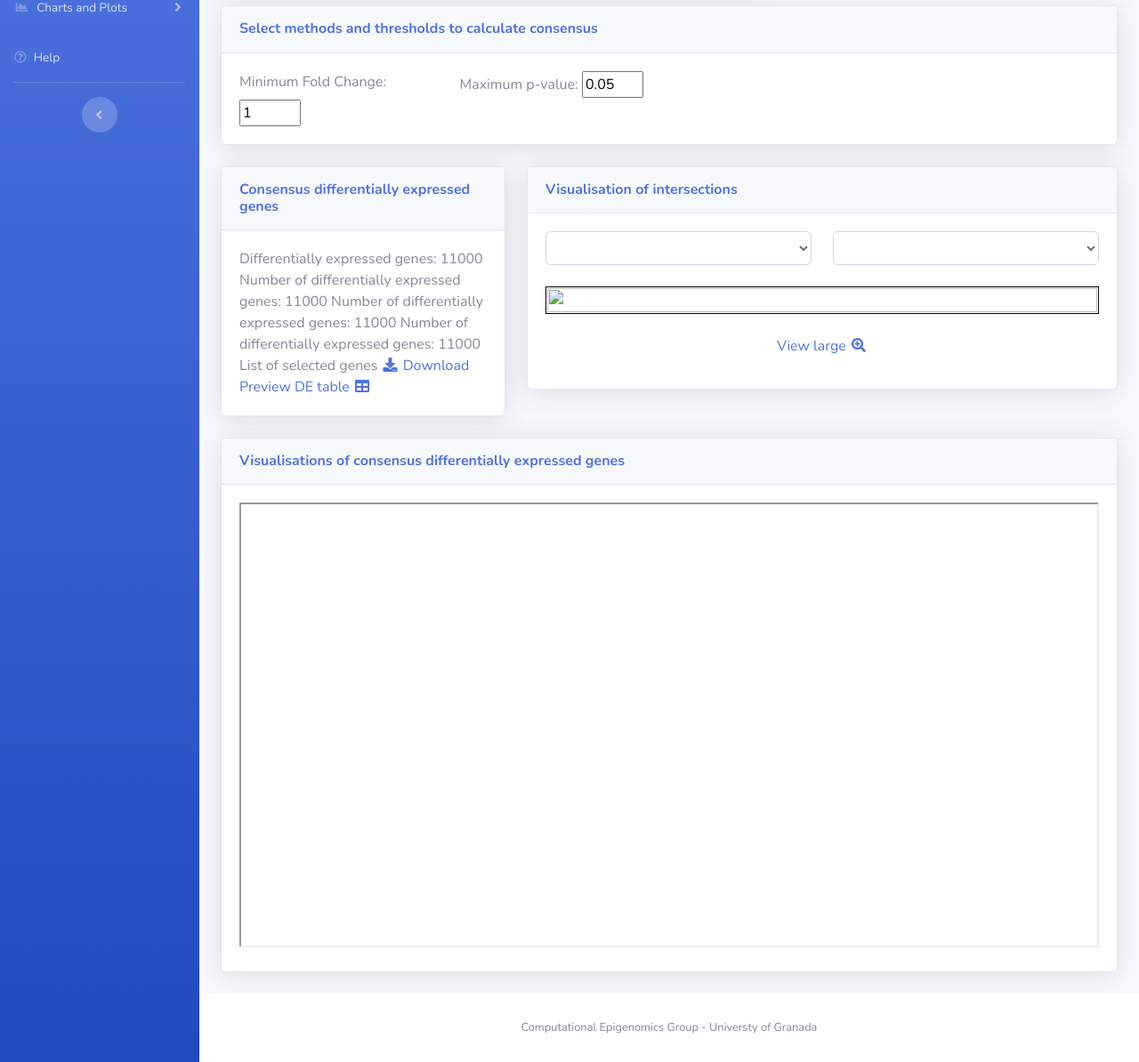
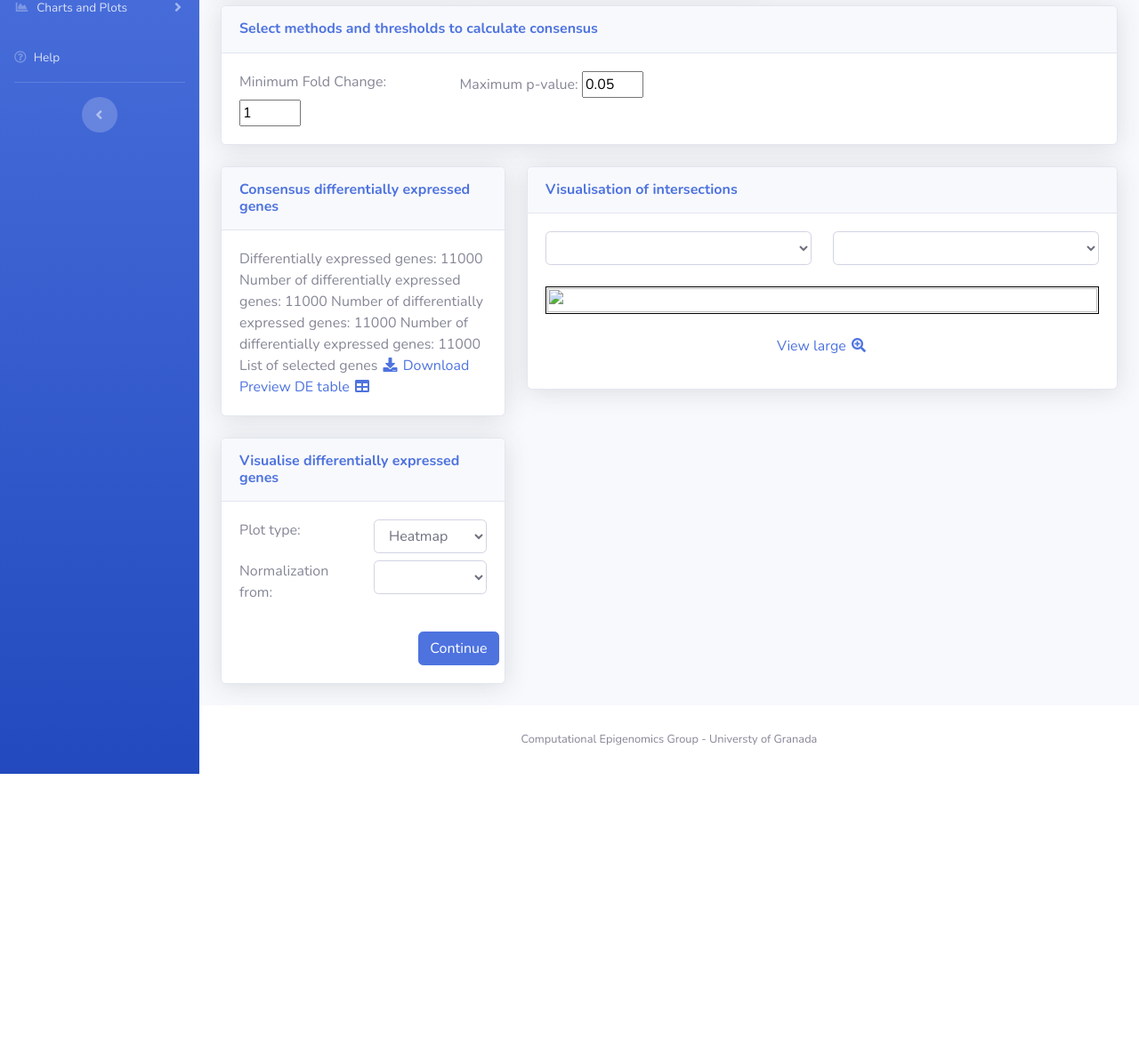
Before and after one commit to sert23/conDE, a Django app: template templates/DE_result.html in a window 1280 px wide. Shown: the part 292-1486 px from the top of the page at 89% size. After the commit the page ends 1162 px from the top, so only its background shows below. Run offline with Django 3.2, Linux system fonts and the light colour scheme; the template is opened without the code that fills it, so the values that code supplies are empty; parts of the project's set-up code (start-up, migrations or seed data) failed here and were passed over; some libraries are stand-ins or nearby versions.

Commit message:
adding button to launch consensus plots

```diff
--- a/templates/DE_result.html
+++ b/templates/DE_result.html
@@ -117,7 +117,63 @@
 {#                Number of differentially expressed genes: 1180#}
                 </div>
               </div>
-            </div>
+
+                       <br>
+
+                   <div class="card shadow">
+                <div class="card-header py-3">
+                  <h6 class="m-0 font-weight-bold text-primary">Visualise differentially expressed genes</h6>
+                </div>
+                <div class="card-body">
+                    <div class="row">
+                        <div class="col-lg-6">
+                            <label for="id_plot"  class="control-label ">
+                                Plot type:
+                                </label>
+                        </div>
+                        <div class="col-lg-6">
+                            <select class="form-control select" id="id_plot" name="id_plot">
+                                <option value="heatmap">Heatmap</option>
+                                <option value="PCA">PCA</option>
+                            </select>
+                        </div>
+                    </div>
+                    <div class="row mt-2">
+                        <div class="col-lg-6">
+                            <label for="id_plot" class="control-label ">
+                                Normalization from:
+                                </label>
+                        </div>
+
+
+                        <div class="col-lg-6">
+                            <select class="form-control select" name="id_plot_method" id="id_plot_method">
+
+                                {% for method in method_list %}
+                                    <option value="{{ method }}">{{ method }}</option>
+                                {% endfor %}
+                            </select>
+                        </div>
+                    </div>
+                    <br>
+                    <div class="row">
+                        <div class="col-lg-8">
+
+                        </div>
+
+                        <div class="col-lg-2">
+
+                            <input type="hidden" name="job_id" id="job_id" value="{{ job_id }}">
+                            <input type="hidden" name="consensus" id="consensus" value=true>
+                            <a href="#" id="con_plot_link" target="_blank"> <button type="button"  id="consensus_plot_button" class="btn btn-primary" >Continue</button></a>
+
+
+                        </div>
+                    </div>
+                    </div>
+              </div>
+
+                   </div>
 
 
                     <div class="col-lg-8">
@@ -259,24 +315,6 @@
                 </div>
                         <br>
 
-
-
-                <div class="row">
-                    <div class="col-lg-12">
-                    <div class="card shadow mb-4">
-                <div class="card-header py-3">
-                  <h6 class="m-0 font-weight-bold text-primary">Visualisations of consensus differentially expressed genes</h6>
-                </div>
-                <div class="card-body">
-                    <iframe src="{{ start_plot }}" width="100%" height="500" allowfullscreen></iframe>
-                </div>
-                    </div>
-                    </div>
-
-
-
-                </div>
-
                 </div>
 {#            end of first tab#}
 
@@ -342,6 +380,35 @@ function showButton(element){
     alert(element);
     return true;
 }
+
+    </script>
+
+    <script>
+
+    $(document).ready(function() {
+
+        var plot_url = "{% url 'new_plot' %}?";
+        var pars = $("#id_plot, #id_plot_method,#job_id,#consensus").serialize();
+        $("#con_plot_link").attr("href", plot_url.concat(pars));
+
+
+    $("#id_plot").change(function(){
+        var plot_url = "{% url 'new_plot' %}?";
+        var pars = $("#id_plot, #id_plot_method,#job_id,#consensus").serialize();
+        $("#con_plot_link").attr("href", plot_url.concat(pars));
+            });
+
+
+        $("#id_plot_method").change(function(){
+        var plot_url = "{% url 'new_plot' %}?";
+        var pars = $("#id_plot, #id_plot_method,#job_id,#consensus").serialize();
+        $("#con_plot_link").attr("href", plot_url.concat(pars));
+            });
+
+
+    });
+
+
 
     </script>
 
```
